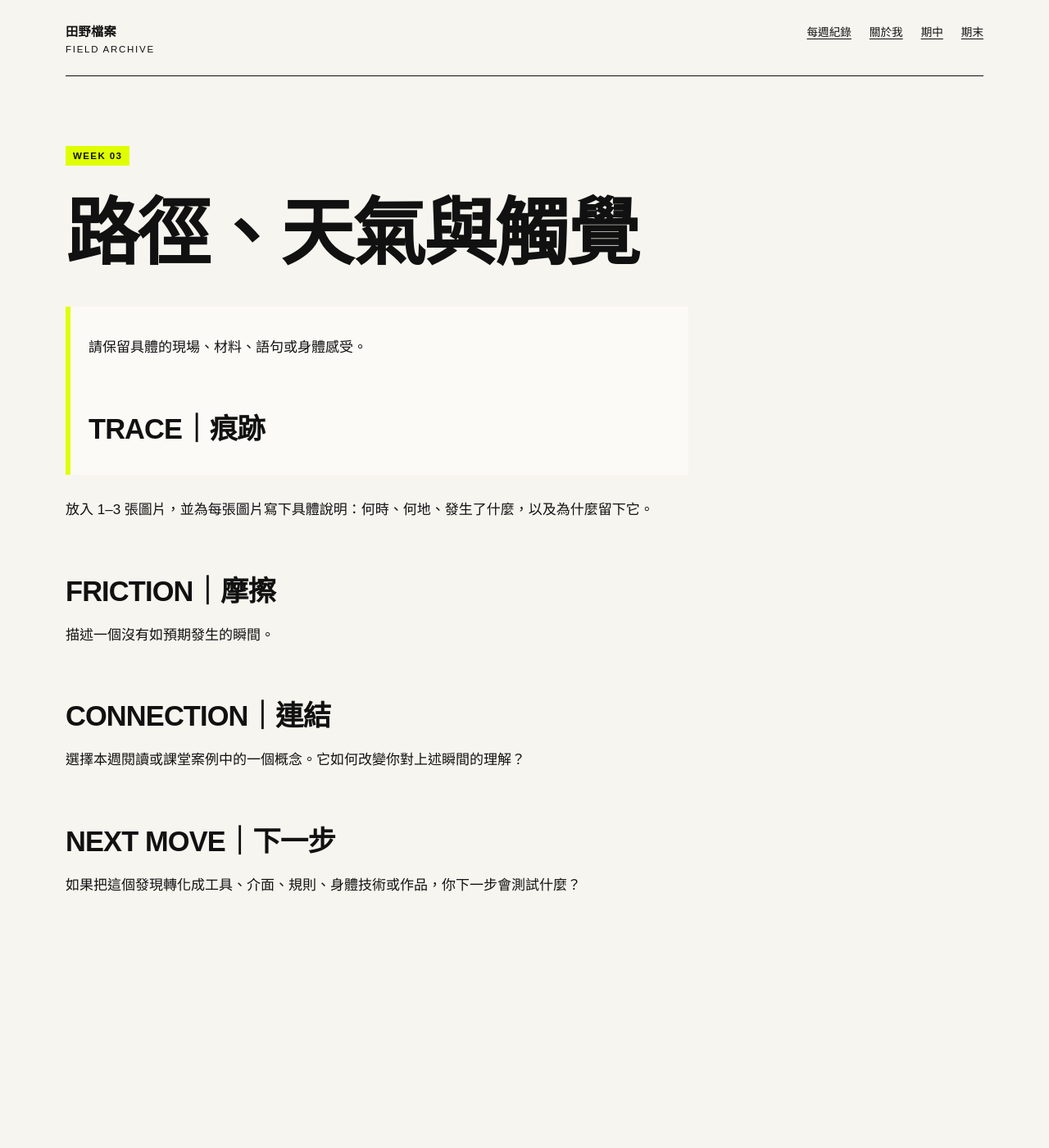
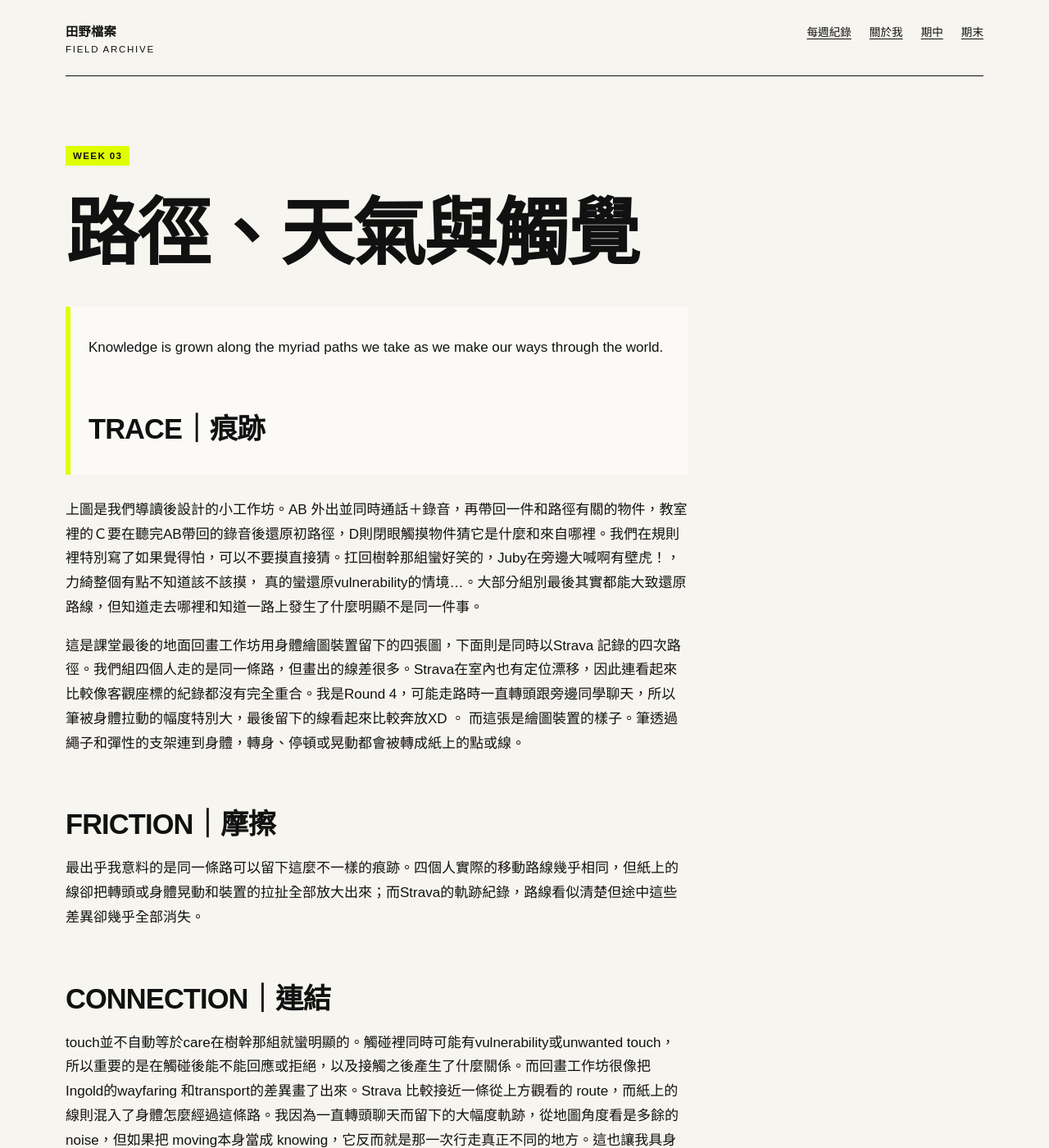
Before and after one commit to joycepig409/fieldworkarchive, a Jekyll site: the page built from weeks/week-03.md, in a window 1280 px wide and 1400 px high. Shown: the whole window at 82% size. Built offline with Jekyll 4.4.1, drawn with Linux system fonts in a browser that asks for light colours; some of the changed text lies outside the part shown.

Commit message:
Update week-03.md

```diff
--- a/weeks/week-03.md
+++ b/weeks/week-03.md
@@ -7,19 +7,23 @@ permalink: /weeks/week-03/
 
 # 路徑、天氣與觸覺
 
-> 請保留具體的現場、材料、語句或身體感受。
+> Knowledge is grown along the myriad paths we take as we make our ways through the world.
+>
 ## TRACE｜痕跡
 
-放入 1–3 張圖片，並為每張圖片寫下具體說明：何時、何地、發生了什麼，以及為什麼留下它。
+上圖是我們導讀後設計的小工作坊。AB 外出並同時通話＋錄音，再帶回一件和路徑有關的物件，教室裡的Ｃ要在聽完AB帶回的錄音後還原初路徑，D則閉眼觸摸物件猜它是什麼和來自哪裡。我們在規則裡特別寫了如果覺得怕，可以不要摸直接猜。扛回樹幹那組蠻好笑的，Juby在旁邊大喊啊有壁虎！，力綺整個有點不知道該不該摸， 真的蠻還原vulnerability的情境...。大部分組別最後其實都能大致還原路線，但知道走去哪裡和知道一路上發生了什麼明顯不是同一件事。
+
+這是課堂最後的地面回畫工作坊用身體繪圖裝置留下的四張圖，下面則是同時以Strava 記錄的四次路徑。我們組四個人走的是同一條路，但畫出的線差很多。Strava在室內也有定位漂移，因此連看起來比較像客觀座標的紀錄都沒有完全重合。我是Round 4，可能走路時一直轉頭跟旁邊同學聊天，所以筆被身體拉動的幅度特別大，最後留下的線看起來比較奔放XD 。
+而這張是繪圖裝置的樣子。筆透過繩子和彈性的支架連到身體，轉身、停頓或晃動都會被轉成紙上的點或線。
 
 ## FRICTION｜摩擦
 
-描述一個沒有如預期發生的瞬間。
+最出乎我意料的是同一條路可以留下這麼不一樣的痕跡。四個人實際的移動路線幾乎相同，但紙上的線卻把轉頭或身體晃動和裝置的拉扯全部放大出來；而Strava的軌跡紀錄，路線看似清楚但途中這些差異卻幾乎全部消失。
 
 ## CONNECTION｜連結
 
-選擇本週閱讀或課堂案例中的一個概念。它如何改變你對上述瞬間的理解？
+touch並不自動等於care在樹幹那組就蠻明顯的。觸碰裡同時可能有vulnerability或unwanted touch，所以重要的是在觸碰後能不能回應或拒絕，以及接觸之後產生了什麼關係。而回畫工作坊很像把Ingold的wayfaring 和transport的差異畫了出來。Strava 比較接近一條從上方觀看的 route，而紙上的線則混入了身體怎麼經過這條路。我因為一直轉頭聊天而留下的大幅度軌跡，從地圖角度看是多餘的noise，但如果把 moving本身當成 knowing，它反而就是那一次行走真正不同的地方。這也讓我具身理解 weather is not so much what we perceive as what we perceive in。
 
 ## NEXT MOVE｜下一步
 
-如果把這個發現轉化成工具、介面、規則、身體技術或作品，你下一步會測試什麼？
+想繼續發展一種能同時留下去了哪裡和怎麼經過的工具。一邊記錄地理路徑，一邊把轉頭停頓身體晃動或風的影響等等留下來。可能有點像Tim knowles 的wind walks但做一些變體（他那個看起來好好玩好想玩玩看喔）
```
